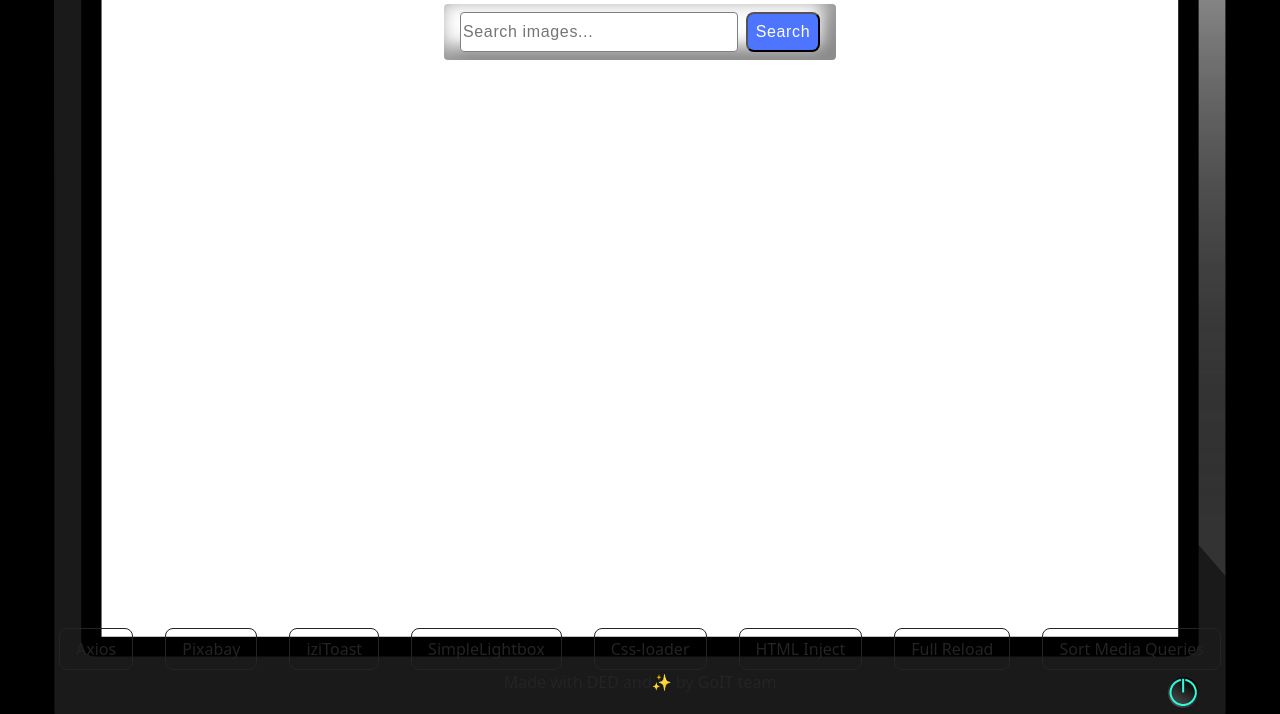
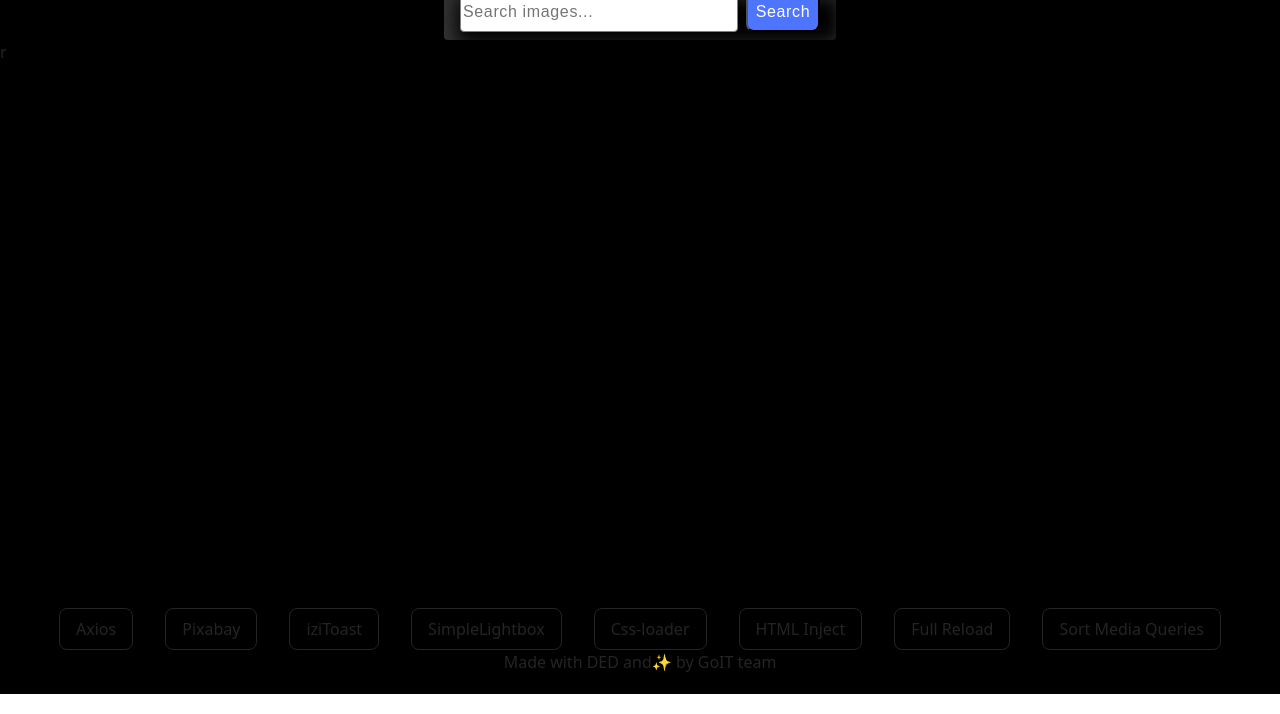
Before and after one commit to Ded-Goit/goit-js-hw-11, a website built with Vite: page src/index.html in a window 1280 px wide. Shown: the part 106-820 px from the top of the page. Built offline with nearby package versions, Linux system fonts and the light colour scheme.

Commit message:
styles project option

```diff
--- a/src/css/styles.css
+++ b/src/css/styles.css
@@ -17,13 +17,15 @@
 @import url('./back-link.css');
 @import url('./footer.css');
 body {
-  padding-top: 20px;
-  background: url(../img/screen-1315650_1920.png) no-repeat center center fixed;
-  -webkit-background-size: cover;
-  -moz-background-size: cover;
-  -o-background-size: cover;
+  background-color: #000;
+}
+.gallery {
+  background-image: url(../img/screen-1315650_1920.png);
+  background-repeat: no-repeat;
+  background-color: aqua;
   background-size: cover;
-  background-color: black;
+  max-width: 100%;
+  max-height: 100%;
 }
 .form {
   display: flex;
--- a/src/index.html
+++ b/src/index.html
@@ -41,6 +41,9 @@
         </label>
         <button type="submit">Search</button>
       </form>
+      <ul class="”gallery”">
+        <li>r</li>
+      </ul>
     </main>
     <!-- #endregion -->
     <!-- #region footer -->
```
